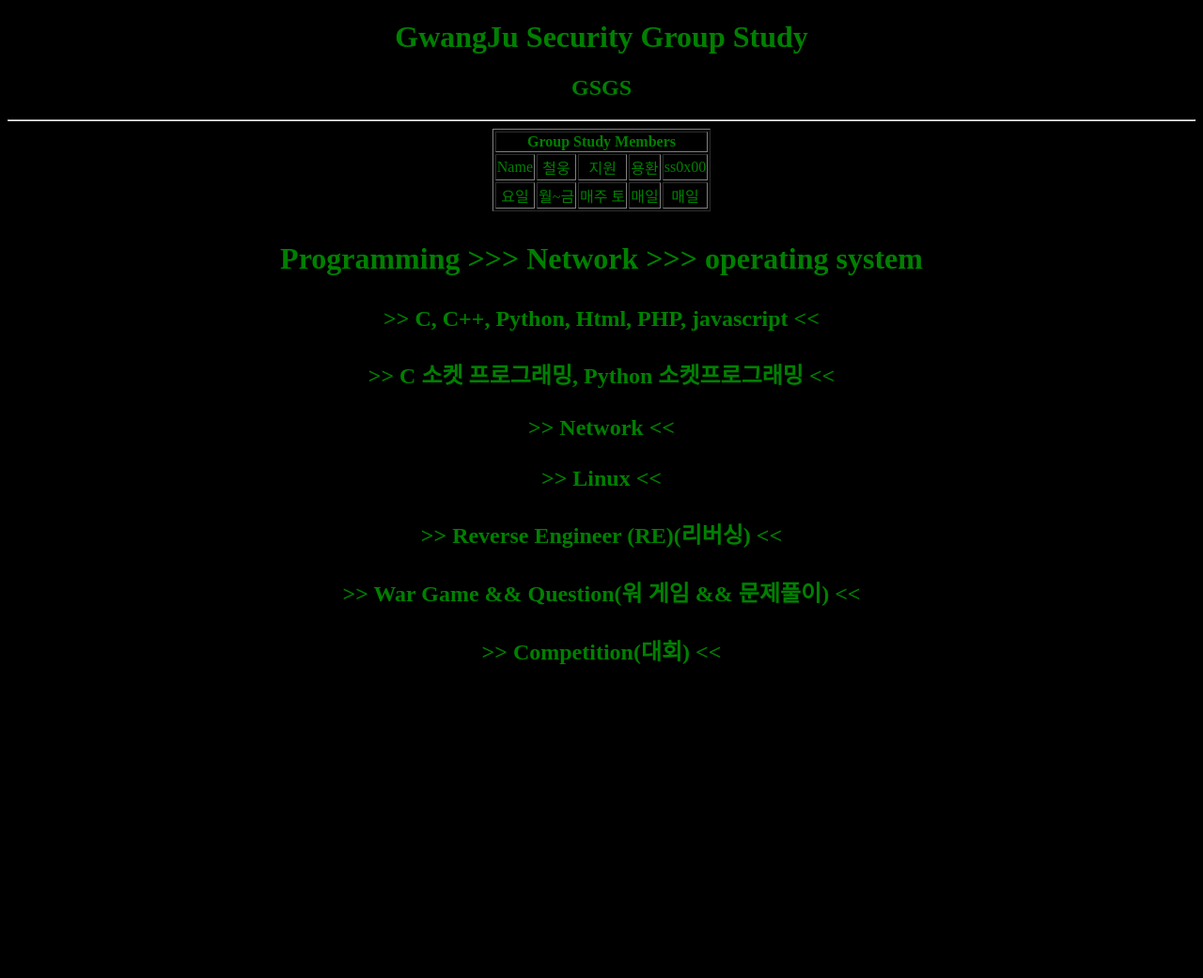
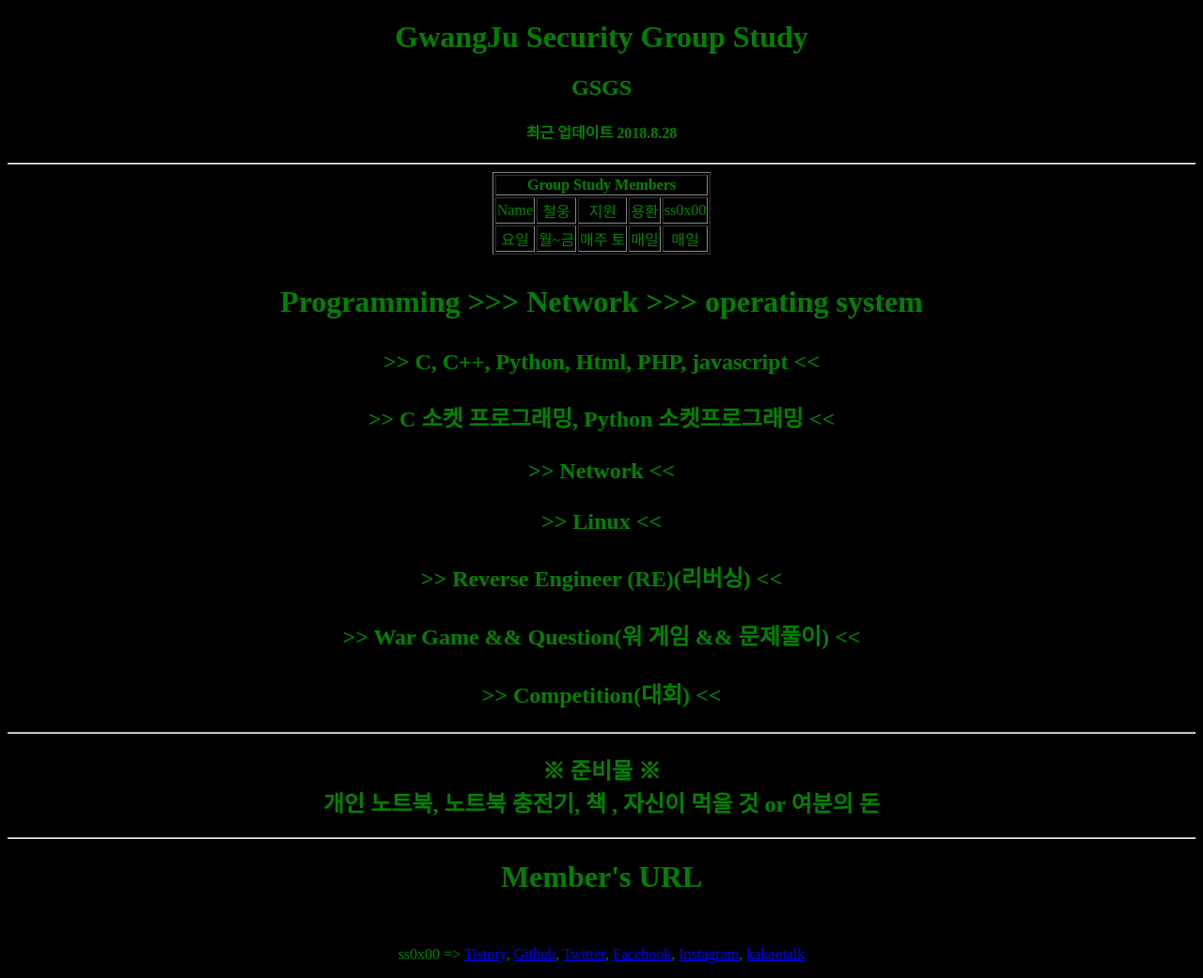
Before and after one commit to ss0x00/GwangJu-Security-Group-Study, a plain HTML site: page index.html in a window 1280 px wide. Shown: the whole page at 94% size. Before the commit the page ends 800 px from the top, so only its background shows below. Drawn offline with Linux system fonts and the light colour scheme.

Commit message:
Update index.html

```diff
--- a/index.html
+++ b/index.html
@@ -11,6 +11,7 @@
     <font color="green">
     <h1 align=center>GwangJu Security Group Study</h1>
     <h2 align=center> GSGS </h2>
+    <h4 align=center> 최근 업데이트 2018.8.28 </h4>
     <hr>
 
     <table border='1' align=center>
@@ -39,5 +40,12 @@
     <h1><p align=center>Programming >>> Network >>> operating system </p></h1>
 
     <h2><p align=center>>> C, C++, Python,  Html, PHP, javascript << <br><br> >> C 소켓 프로그래밍, Python 소켓프로그래밍 << <br><br> >> Network << <br><br> >> Linux << <br><br> >> Reverse Engineer (RE)(리버싱) << <br><br> >> War Game && Question(워 게임 && 문제풀이) << <br><br> >> Competition(대회) <<</p></h2>
+    <hr>
+
+    <h2 align=center> ※ 준비물 ※ <br> 개인 노트북, 노트북 충전기, 책 , 자신이 먹을 것 or 여분의 돈</h2>
+    <hr>
+
+    <h1 align=center> Member's URL</h1><br>
+    <p align=center>ss0x00 => <a href="http://ss0x00.tistory.com/" target="_blank">Tistory</a>, <a href="https://github.com/ss0x00" target="_blank">Github</a>, <a href="https://www.twitter.com/ss0x00" target="_blank">Twitter</a>, <a href="https://www.facebook.com/ss0x00" target="_blank">Facebook</a>, <a href="https://www.instagram.com/ss0x00/" target="_blank">Instagram</a>, <a href="https://open.kakao.com/o/s7EBzoW">kakaotalk</a></p>
   </body>
 </html>
```
